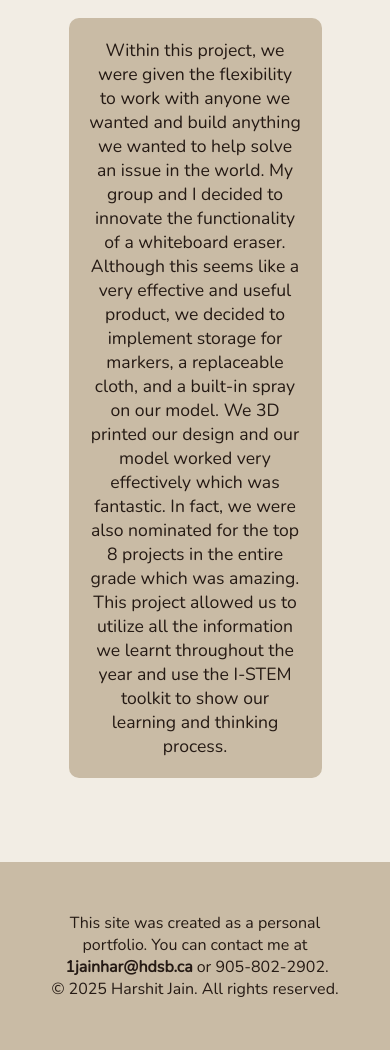
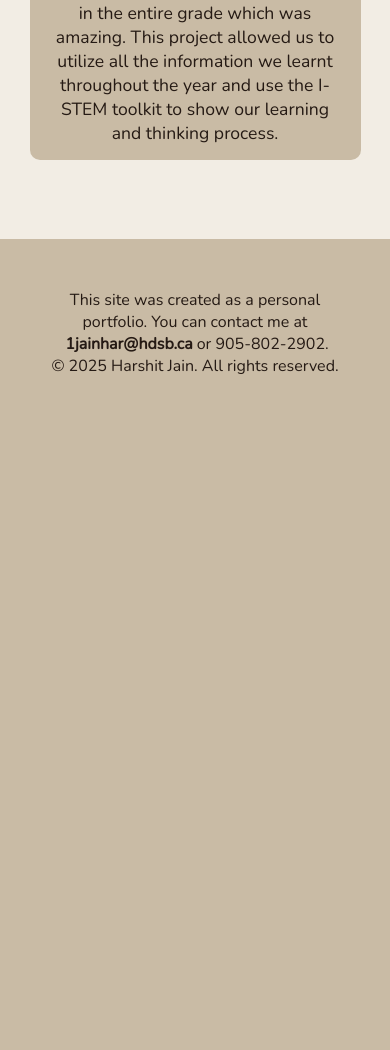
Before and after one commit to harshitj07/personal_portfolio, a PHP site: page /grade9.html in a window 390 px wide. Shown: the part 4344-5394 px from the top of the page. After the commit the page ends 4718 px from the top, so only its background shows below. Run offline with PHP 8.4, Linux system fonts and the light colour scheme; some web fonts are replaced.

Commit message:
Bug fixes

```diff
--- a/nav-bar.js
+++ b/nav-bar.js
@@ -205,8 +205,11 @@ document.addEventListener("DOMContentLoaded", function () {
     setTimeout(updateUIForDevice, 500);
 });
 
-/* 3-Line Toggle Positioning */
+/**
+ * This script specifically ensures the 3-line toggle stays positioned correctly
+ */
 (function() {
+    // Function to adjust the toggle position
     function fixTogglePosition() {
         const isMobile = window.innerWidth <= 768;
         const menuToggle = document.querySelector('.menu-toggle');
@@ -214,6 +217,7 @@ document.addEventListener("DOMContentLoaded", function () {
         if (!menuToggle) return;
 
         if (isMobile) {
+            // Force the position to be absolute with !important-like specificity
             menuToggle.setAttribute('style',
                 'position: absolute !important; ' +
                 'top: 50% !important; ' +
--- a/styles.css
+++ b/styles.css
@@ -1481,47 +1481,6 @@ Source: https://www.sliderrevolution.com/resources/css-button-hover-effects/ ->
   }
 }
 
-/* Projects and I-STEM Pages Fix */
-body>div.me:first-of-type {
-  width: 70%;
-  margin: 0 auto 20px auto;
-  box-sizing: border-box;
-}
-
-body>div.me:first-of-type p.fancy3 {
-  width: 100%;
-  margin: 0;
-  box-sizing: border-box;
-}
-
-h2+div.me {
-  width: 70%;
-  margin: 0 auto 20px auto;
-  box-sizing: border-box;
-}
-
-h2+div.me>div {
-  width: 100%;
-}
-
-h2+div.me p.fancy3 {
-  width: 100%;
-  margin: 10px 0;
-  box-sizing: border-box;
-}
-
-div.me[style*="display: flex"] {
-  width: 70% !important;
-  margin: 0 auto 20px auto !important;
-}
-
-/* Fixed Any Issues */
-div.me>div>p.fancy3,
-div.me>div>div>p.fancy3 {
-  width: 100% !important;
-  box-sizing: border-box;
-}
-
 .dropdown-content.show {
   display: block;
 }
@@ -1628,3 +1587,58 @@ div.me>div>div>p.fancy3 {
 .fullscreen-menu .close-btn i {
   font-size: 1.2rem;
 }
+
+/* Fix  width on all content pages for fancy3 paragraphs */
+body > div.me:first-of-type,
+.section-container > div.me:first-of-type {
+    width: 70%;
+    margin: 0 auto 20px auto;
+    box-sizing: border-box;
+}
+
+h2 + div.me,
+div.me.project-container {
+    width: 70%;
+    margin: 0 auto 20px auto;
+    box-sizing: border-box;
+}
+
+div.me > div {
+    width: 100%;
+    box-sizing: border-box;
+}
+
+div.me p.fancy3,
+div.me > div > p.fancy3,
+div.me > div > div > p.fancy3 {
+    width: 100% !important;
+    margin: 10px 0;
+    box-sizing: border-box;
+}
+
+div.me[style*="display: flex"] {
+    width: 70% !important;
+    margin: 0 auto 20px auto !important;
+}
+
+/* Mobile adjustments for all .me containers */
+@media screen and (max-width: 768px) {
+    body > div.me:first-of-type,
+    .section-container > div.me:first-of-type,
+    h2 + div.me,
+    div.me.project-container,
+    div.me[id="second-research"],
+    body.research div.me:nth-of-type(3),
+    div.me[style*="display: flex"] {
+        width: 90% !important;
+        margin: 0 auto 15px auto !important;
+    }
+
+    /* Ensure mobile fancy3 paragraphs have correct padding/margin */
+    div.me p.fancy3,
+    div.me > div > p.fancy3,
+    div.me > div > div > p.fancy3 {
+        padding: 15px;
+        margin: 10px auto;
+    }
+}
```
Also changed, not shown: 1 other file.
